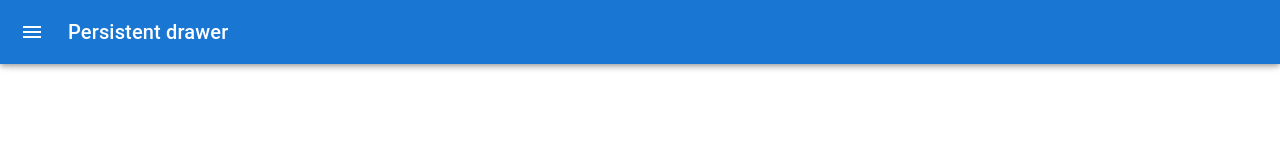
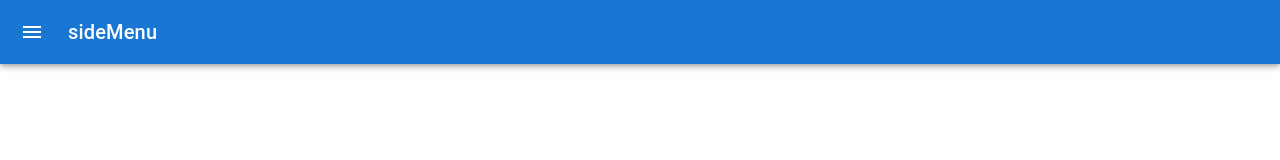
Before and after one commit to okenshin/HAL-cinema-CMS, a Next.js app in the folder frontend/: page /move in a window 1280 px wide. Shown: the top 160 px of the page. Built offline with nearby package versions, Linux system fonts and the light colour scheme.

Commit message:
sidemenu

```diff
--- a/frontend/src/components/sideMenu/index.js
+++ b/frontend/src/components/sideMenu/index.js
@@ -93,7 +93,7 @@ export default function PersistentDrawerLeft() {
             <MenuIcon />
           </IconButton>
           <Typography variant="h6" noWrap component="div">
-            Persistent drawer
+            sideMenu
           </Typography>
         </Toolbar>
       </AppBar>
```
